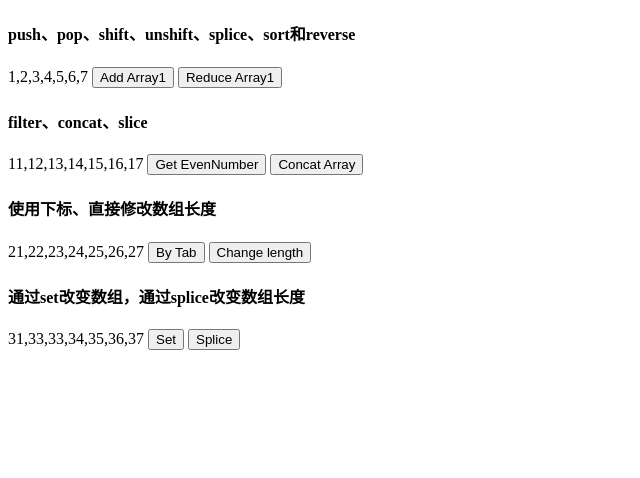
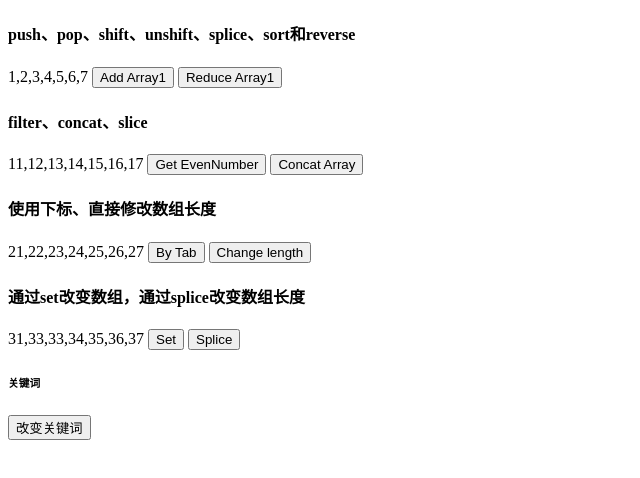
Before and after one commit to MarphyDemon/svue, a plain HTML site: page example.html in a window 1280 px wide. Shown: the whole page, without its empty margins (0-640 px from the left). Drawn offline with Linux system fonts and the light colour scheme.

Commit message:
修改Svue对于对象字段的处理，对象视图显示正常

```diff
--- a/example.html
+++ b/example.html
@@ -41,8 +41,9 @@
         <button @click="bySet">Set</button>
         <button @click="bySplice">Splice</button>
       </div>
+      <h6>{{obj.key}}</h6>
+      <button @click="changeKey">改变关键词</button>
     </div>
-
 <script src="./svue.js"></script>
     <!-- Scripts -->
     <script>
@@ -53,7 +54,10 @@
             data1: [1, 2, 3, 4, 5, 6, 7],
             data2: [11, 12, 13, 14, 15, 16, 17],
             data3: [21, 22, 23, 24, 25, 26, 27],
-            data4: [31, 33, 33, 34, 35, 36, 37]
+            data4: [31, 33, 33, 34, 35, 36, 37],
+            obj: {
+              key: "关键词"
+            }
         },
         mounted() {},
         methods: {
@@ -96,6 +100,10 @@
             this.data4.splice(3)
             alert(this.data4)
           },
+          changeKey() {
+            this.obj.key = "vue"
+            console.log(this.obj.key)
+          }
         },
 
       });
--- a/svue.js
+++ b/svue.js
@@ -127,11 +127,18 @@ function Watcher(node, attr, data, key, type) {
 }
 Watcher.prototype = {
     update: function() {
-        this.type==1?this.node.textContent = this.data[this.key]:''
+        let value = this.data
+        if(this.key.indexOf('.')){
+            this.key.split(".").forEach(item=>{
+                let keyWord = item;
+                value = value[keyWord]
+            })
+        }
+        this.type==1?this.node.textContent = value:''
         if(this.type==2 ) {
             let me = this;
             for(let i=0;i<this.node.attributes.length;i++){
-                this.node.attributes[i].name=='value'?this.node.attributes[i].value = this.data[this.key]:''
+                this.node.attributes[i].name=='value'?this.node.attributes[i].value = value:''
             }
             this.node.addEventListener('input', function(e) {
                 var newValue = e.target.value;
```
Also changed, not shown: vue-example.html (+10 -1 lines), 2 other files.
